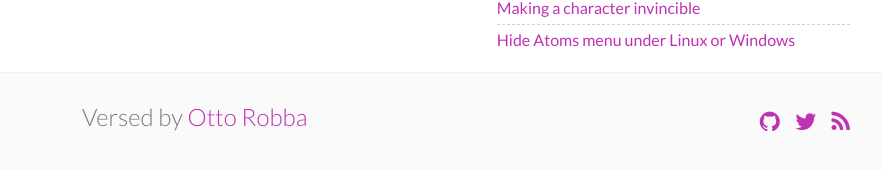
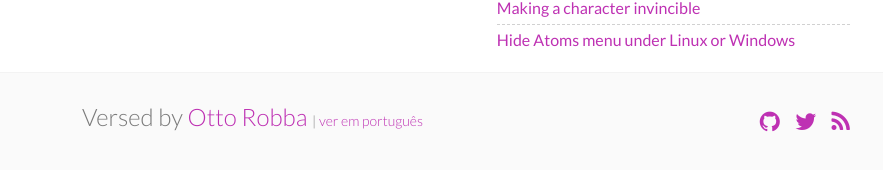
Before and after one commit to ThaisRobba/invrse, a Jekyll site: the page built from index.html, in a window 1280 px wide. Shown: the part 909-1079 px from the top of the page, without its empty margins (174-1057 px from the left). Built offline with Jekyll 4.4.1, drawn with Linux system fonts in a browser that asks for light colours; nearby versions of some CDN libraries.

Commit message:
added portuguese option at the footer

```diff
--- a/_includes/footer.html
+++ b/_includes/footer.html
@@ -1,9 +1,10 @@
 <footer class="footer">
     <div class="p2 wrap">
         <div class="measure mt1 center">
-            <div class="float-left-footer">Versed by <a href="http://ottorobba.com">Otto Robba</a>
+            <div class="float-left-footer">Versed by <a href="http://ottorobba.com">Otto Robba</a> <small>| <a href="http://invrse.com.br">ver em português</a></small>
             </div>
             <div class="float-right-footer">
+
                 <ul class="icons-footer">
                     <li class="icons-footer list-style-none">
                         <a href="https://github.com/OttoRobba"><i class='fa fa-github'></i></a>
```
